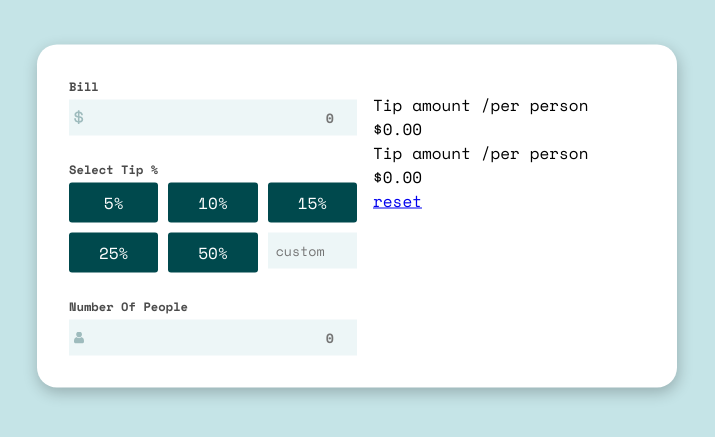
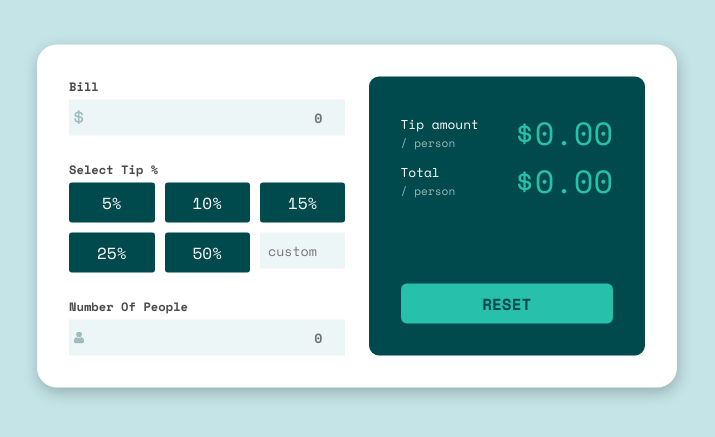
Before and after one commit to osas2211/tip-calculator-app, a website: page index.html in a window 1280 px wide. Shown: the part 143-580 px from the top of the page, without its empty margins (283-998 px from the left). Drawn offline with nearby package versions, Linux system fonts and the light colour scheme.

Commit message:
front end almost done

```diff
--- a/index.html
+++ b/index.html
@@ -39,16 +39,18 @@
                     <input type="number" class="input-full-width num" placeholder="0">
                 </div>
             </div>
+            <div class="calc-tip">
+                <div>
+                    <div class="tip-amount">
+                        <p class="amount-text">Tip amount <span>/ person</span></p>
+                        <p class="amount">$0.00</p>
+                    </div>
+                    <div class="tip-amount">
+                        <p class="amount-text">Total <span>/ person</span></p>
+                        <p class="amount">$0.00</p>
+                    </div>
+                </div>
 
-            <div class="calc-tip">
-                <div class="tip-amount">
-                    <p class="amout-text">Tip amount <span>/per person</span></p>
-                    <p class="amount">$0.00</p>
-                </div>
-                <div class="total">
-                    <p class="amount-text">Tip amount <span>/per person</span></p>
-                    <p class="amount">$0.00</p>
-                </div>
 
                 <div class="reset">
                     <a href="#" class="btn">reset</a>
--- a/scss/components/_bottons.scss
+++ b/scss/components/_bottons.scss
@@ -0,0 +1,13 @@
+.btn:link,
+.btn:visited{
+    width: 100%;
+    text-align: center;
+    display: inline-block;
+    color: $Very-dark-cyan;
+    text-decoration: none;
+    text-transform: uppercase;
+    padding: 0.5rem;
+    border-radius: 6px;
+    background-color: $strong-cyan;
+    font-weight: 700;
+}
--- a/scss/components/_input.scss
+++ b/scss/components/_input.scss
@@ -17,8 +17,8 @@
 }
 
 .bill{
-    background-image: url(/images/icon-dollar.svg);
+    background-image: url('../images/icon-dollar.svg');
 }
 .num{
-    background-image: url(/images/icon-person.svg);
+    background-image: url('../images/icon-person.svg');
 }
--- a/scss/layouts/_primary.scss
+++ b/scss/layouts/_primary.scss
@@ -9,10 +9,11 @@
     display: flex;
     flex-wrap: wrap;
     padding: 2rem;
+    justify-content: center;
 
 
     .input{
-        flex-basis: 50%;
+        flex-basis: 48%;
         .input__bill, .tip-selection{
             margin-bottom: 1.5rem;
         }
@@ -44,12 +45,36 @@
     }
 
     .calc-tip{
-        flex-basis: 50%;
-        padding: 1rem;
+        flex-basis: 48%;
+        display: flex;
+        justify-content: space-between;
+        flex-direction: column;
+        padding: 2rem;
+        background-color: $Very-dark-cyan;
+        margin-left: 4%;
+        border-radius: 10px;
+        color: $White;
+        .tip-amount{
+            display: flex;
+            justify-content: space-between;
+            align-items: center;
+            .amount-text{
+                font-size: 0.8rem;
+                span{
+                    display: block;
+                    font-size: 0.7rem;
+                    opacity: 0.6;
+                }
+
+            }
+            .amount{
+                font-size: 2rem;
+                color: $strong-cyan;
+            }
+        }
     }
 
 }
-
 
 
 .text{
--- a/scss/layouts/_responsive.scss
+++ b/scss/layouts/_responsive.scss
@@ -1,3 +1,20 @@
+@media (max-width: 1200px) {
+    .main-layout{
+        width: 70vw;
+        .input, .calc-tip{
+            flex-basis: 100%;
+        }
+        .calc-tip {
+            margin-top: 4%;
+            margin-left: 0;
+            .reset{
+                margin-top: 3rem;
+            }
+        }
+    }
+
+}
+
 @media (max-width: 700px) {
     .header{
         top: 6rem;
@@ -9,5 +26,10 @@
         .input{
             flex-basis: 100%;
         }
+        .grid-container{
+            display: grid;
+            grid-template-columns: 1fr 1fr;
+        }
     }
+
 }
```
Also changed, not shown: css/style.css.
